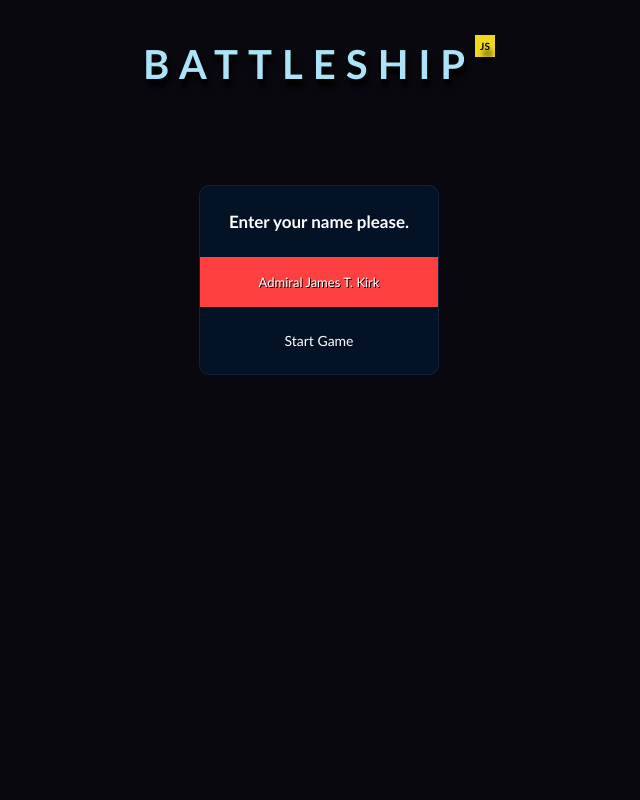
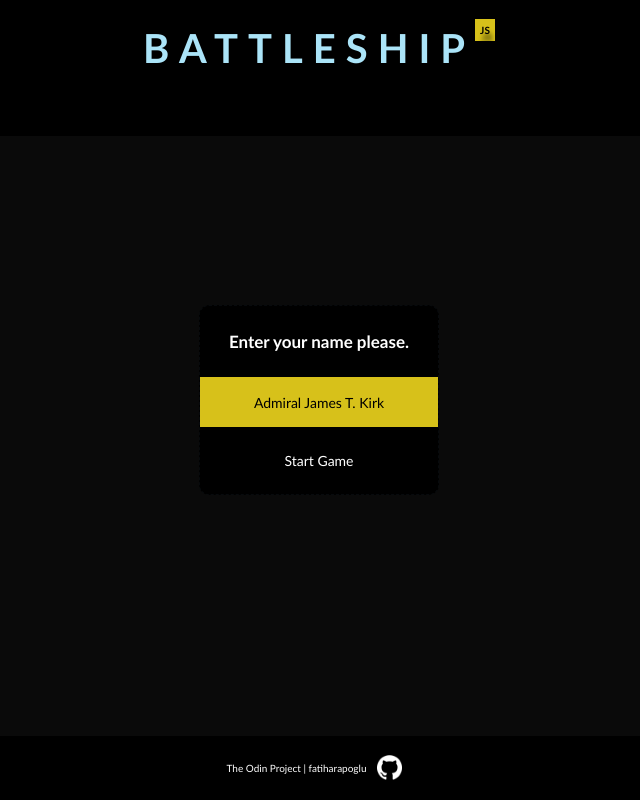
Before and after one commit to fatiharapoglu/battleship, a website built with webpack: page dist/index.html in a window 1280 px wide. Shown: the whole page, without its empty margins (321-961 px from the left). Built offline with nearby package versions, Linux system fonts and the light colour scheme.

Commit message:
better color adjustments

```diff
--- a/src/style.scss
+++ b/src/style.scss
@@ -2,12 +2,14 @@
     --primary: rgb(3 18 36);
     --secondary: rgb(171 228 248);
     --fourth: rgb(255, 255, 255);
-    --hit: rgb(255 64 64);
-    --miss: rgb(0 255 216 / 50%);
-    --background-primary: rgb(8 8 14);
+    --hit: rgb(255 118 118);
+    --miss: rgb(0 255 216 / 75%);
+    --js: rgba(239, 214, 29, 0.9);
+    --background-primary: rgb(10 10 10);
+    --background-secondary: black;
     --font-1: "Gill Sans", "Gill Sans MT", Calibri, "Trebuchet MS", sans-serif;
     --font-2: Verdana, Geneva, Tahoma, sans-serif;
-    --border: 1px solid rgb(48 89 126 / 25%);
+    --border: 1px dashed rgb(140 200 255 / 5%);
 }
 
 * {
@@ -37,8 +39,9 @@ body {
 .boards {
     display: flex;
     justify-content: center;
-    align-items: flex-start;
+    align-items: center;
     gap: 50px;
+    height: 75vh;
 
     .player-board {
         display: grid;
@@ -192,24 +195,24 @@ body {
 .start {
     border: var(--border);
     border-radius: 10px;
-    background-color: var(--primary);
+    background-color: var(--background-secondary);
     display: flex;
     justify-content: space-evenly;
     flex-direction: column;
     position: absolute;
-    top: 35%;
+    top: 50%;
     left: 50%;
     transform: translate(-50%, -50%);
     width: 30vh;
 
     input {
         height: 30px;
-        background-color: var(--hit);
-        font-size: 1.3rem;
+        background-color: var(--js);
+        color: var(--background-secondary);
+        font-size: 1.4rem;
         border: none;
         padding: 25px;
         text-align: center;
-        text-shadow: 1px 1px 0px black;
     }
 
     button {
@@ -222,7 +225,7 @@ body {
     }
 
     button:hover {
-        color: var(--hit);
+        color: var(--js);
     }
 
     h1 {
@@ -235,7 +238,7 @@ body {
 
 .place-ships {
     border-radius: 10px;
-    background-color: var(--primary);
+    background-color: var(--background-secondary);
     display: flex;
     flex-direction: column;
     position: absolute;
@@ -340,7 +343,7 @@ body {
     }
 
     button:hover {
-        color: var(--hit);
+        color: var(--js);
     }
 
     .double-click-info {
@@ -388,10 +391,11 @@ body {
 }
 
 .header {
-    height: 22.5vh;
+    height: 17vh;
     text-align: center;
-    padding-top: 5vh;
+    padding-top: 3vh;
     letter-spacing: 10px;
+    background-color: var(--background-secondary);
 
     h1 {
         font-size: 4rem;
@@ -401,7 +405,7 @@ body {
 
     .js {
         vertical-align: top;
-        background-color: #efd81d;
+        background-color: var(--js);
         color: black;
         padding: 5px;
         font-weight: bold;
@@ -411,7 +415,7 @@ body {
     #announcer {
         text-align: center;
         font-size: 1.3rem;
-        padding-top: 5vh;
+        padding-top: 4vh;
         letter-spacing: 2px;
         font-family: var(--font-2);
     }
@@ -420,7 +424,7 @@ body {
 .end-game {
     width: 40vh;
     height: 20vh;
-    background-color: var(--primary);
+    background-color: var(--background-secondary);
     font-size: 2rem;
     display: flex;
     flex-direction: column;
@@ -447,7 +451,7 @@ body {
     padding: 5px;
     font-size: 2rem;
     cursor: pointer;
-    color: var(--miss);
+    color: var(--js);
 }
 
 .play-again:hover {
@@ -455,11 +459,40 @@ body {
     color: var(--hit);
 }
 
+.footer {
+    position: relative;
+    display: flex;
+    justify-content: center;
+    width: 100%;
+    height: 8vh;
+    background-color: var(--background-secondary);
+
+    .about {
+        display: flex;
+        align-items: center;
+    }
+
+    .github-icon {
+        height: 25px;
+        padding-left: 10px;
+        padding: 0 10px;
+        transition: transform 1s ease-in-out;
+    }
+
+    .github-icon:hover {
+        transform: rotate(360deg);
+    }
+
+    a:hover {
+        color: var(--js);
+    }
+}
+
 .snackbar {
     visibility: hidden;
     min-width: 250px;
-    background-color: var(--hit);
-    text-shadow: 1px 1px 0px black;
+    background-color: var(--js);
+    color: var(--background-secondary);
     font-weight: bold;
     font-size: 2rem;
     text-align: center;
```
Also changed, not shown: dist/assets/GitHub-Mark-Light-120px-plus.png (added), dist/index.html, dist/style.css, 1 other file.
